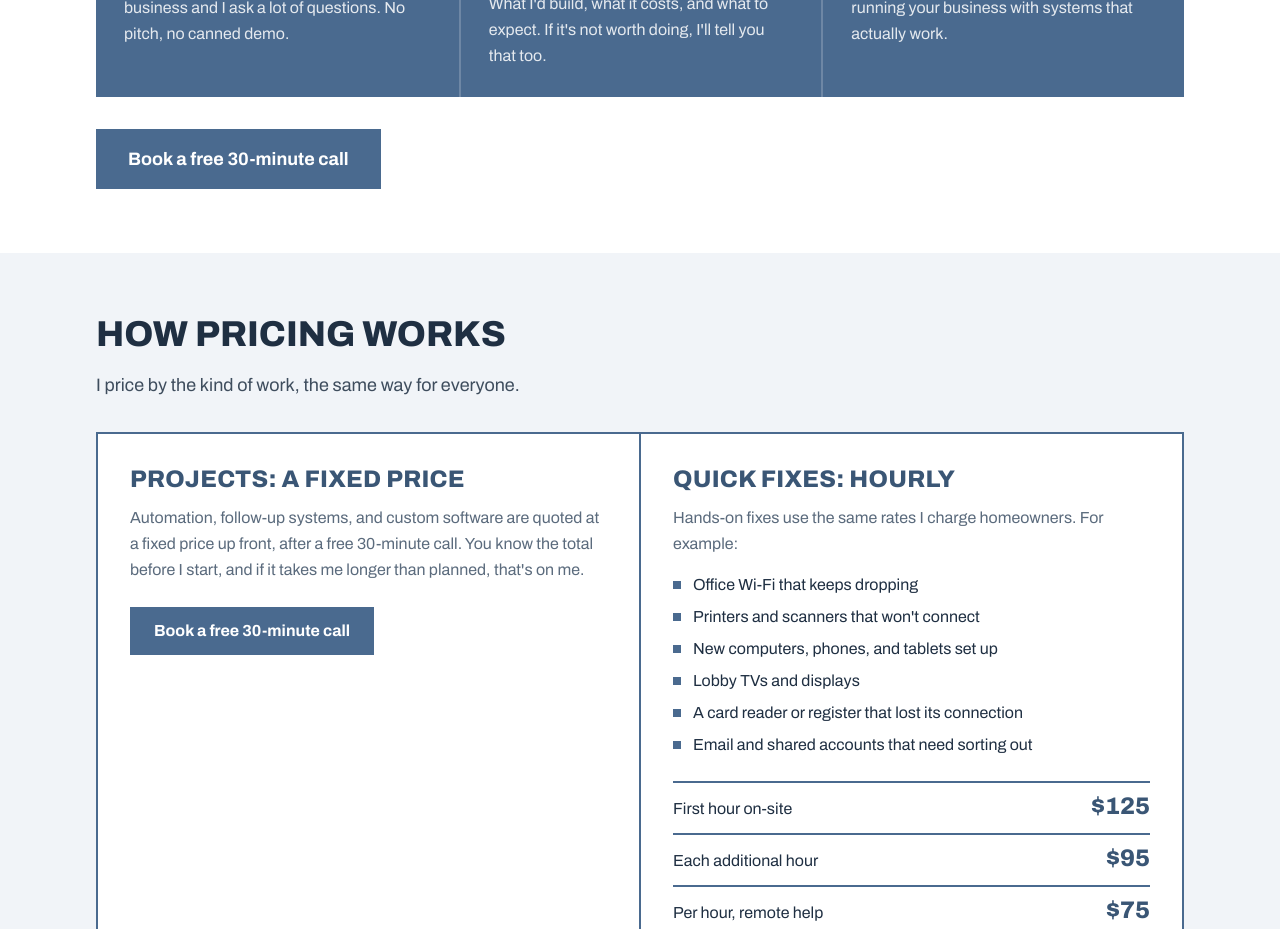
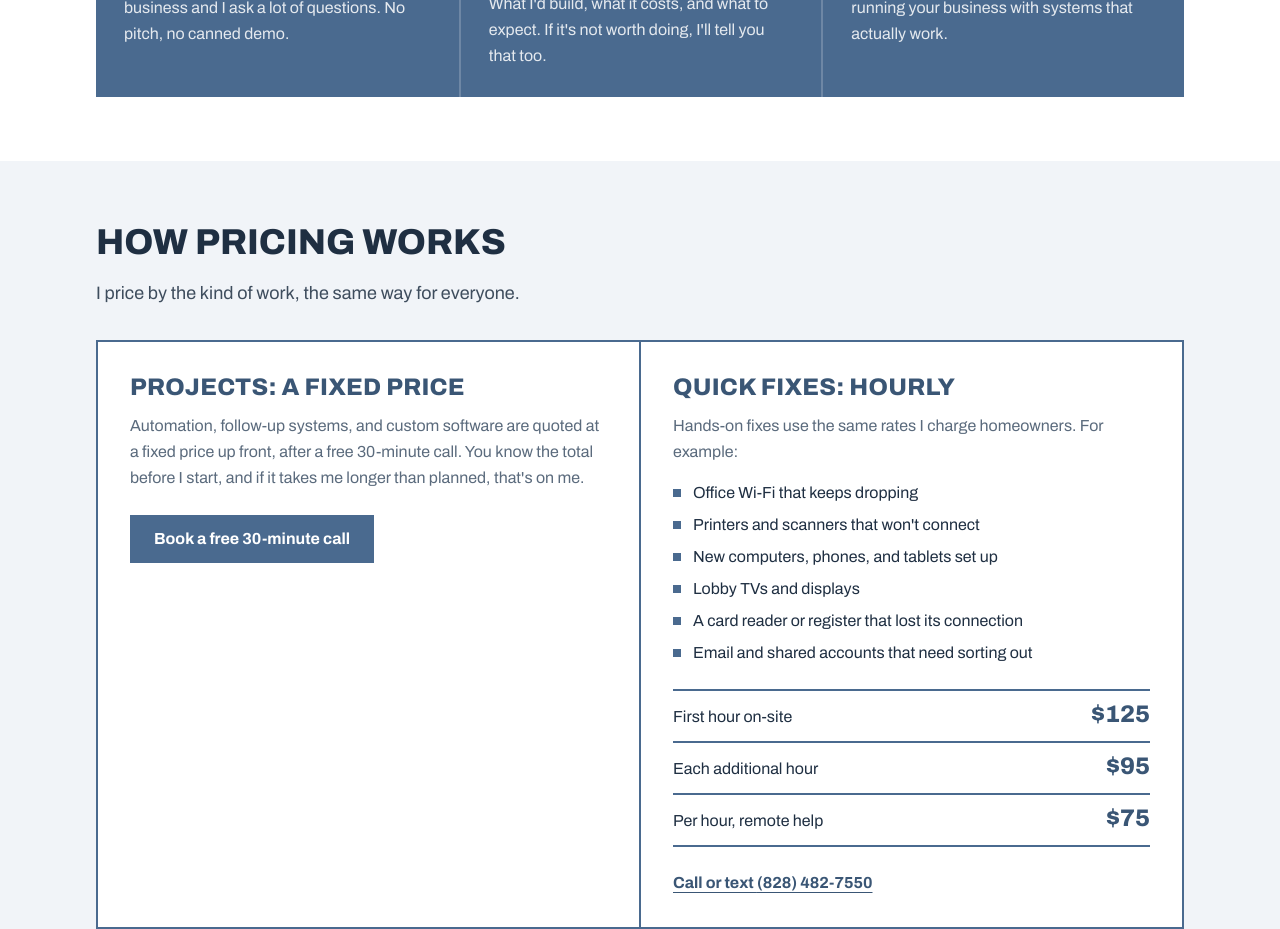
Before and after one commit to jayroman/jayroman-me, a Next.js app: page /business in a window 1280 px wide. Shown: the part 2720-3649 px from the top of the page. Built offline with nearby package versions, Linux system fonts and the light colour scheme.

Commit message:
Remove duplicate call button above pricing
Co-Authored-By: Claude Opus 5.5 <noreply@anthropic.com>
Claude-Session: https://claude.ai/code/session_01LuVYpYvqc61V5jx1RS17eQ

```diff
--- a/src/components/Business.tsx
+++ b/src/components/Business.tsx
@@ -92,9 +92,6 @@ export default function Business() {
               </li>
             ))}
           </ol>
-          <a href="#contact" className="inline-block mt-8 bg-blue hover:bg-blue-dark text-paper font-bold text-lg px-8 py-4">
-            Book a free 30-minute call
-          </a>
         </div>
       </section>
   );
```
